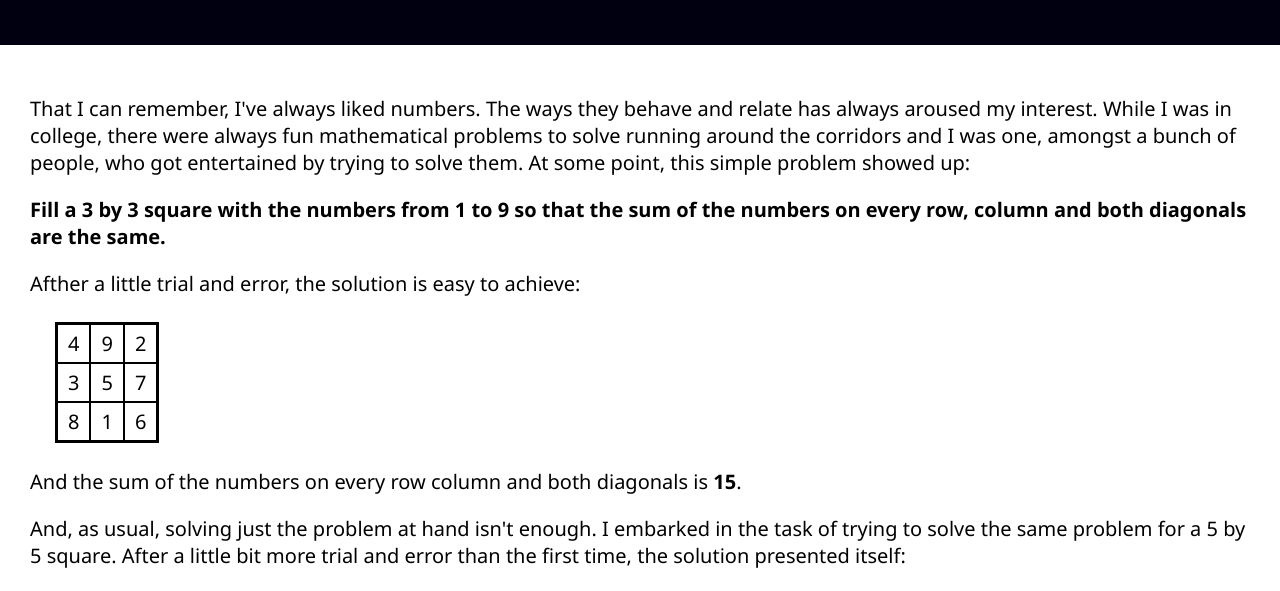
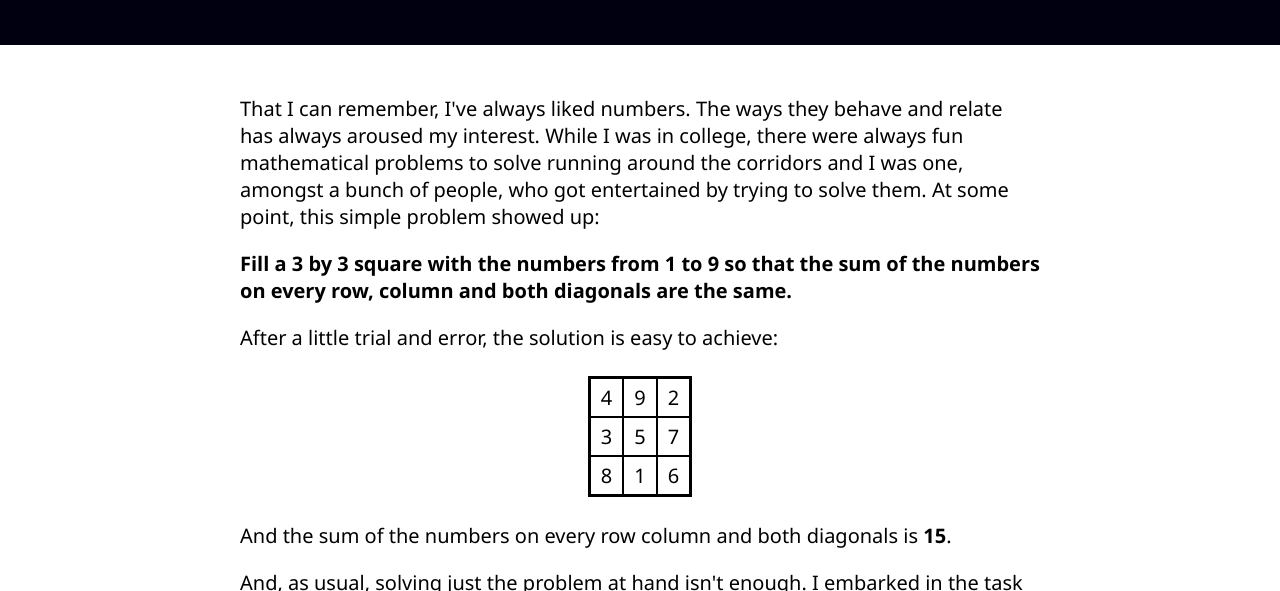
Before and after one commit to Bigsby/matrix.sum, a plain HTML site: page docs/index.html in a window 1280 px wide. Shown: the part 144-735 px from the top of the page. Drawn offline with Linux system fonts and the light colour scheme.

Commit message:
Margins and alignments

```diff
--- a/docs/index.html
+++ b/docs/index.html
@@ -18,7 +18,7 @@
             showed up:</p>
         <p><b>Fill a 3 by 3 square with the numbers from 1 to 9 so that the sum of the numbers on every row, column and both diagonals are the same.</b></p>
         <p>
-            Afther a little trial and error, the solution is easy to achieve:
+            After a little trial and error, the solution is easy to achieve:
         </p>
         <table class="result outline">
             <tr>
--- a/docs/styles.css
+++ b/docs/styles.css
@@ -16,10 +16,12 @@ html, body{
 
 .content {
     padding: 1.5em;
+    max-width: 800px;
+    margin: 0 auto;
 }
 table.result{
     border-spacing: 0px;
-    margin: 25px;
+    margin: 25px auto;
 }
 
 table.outline {
```
